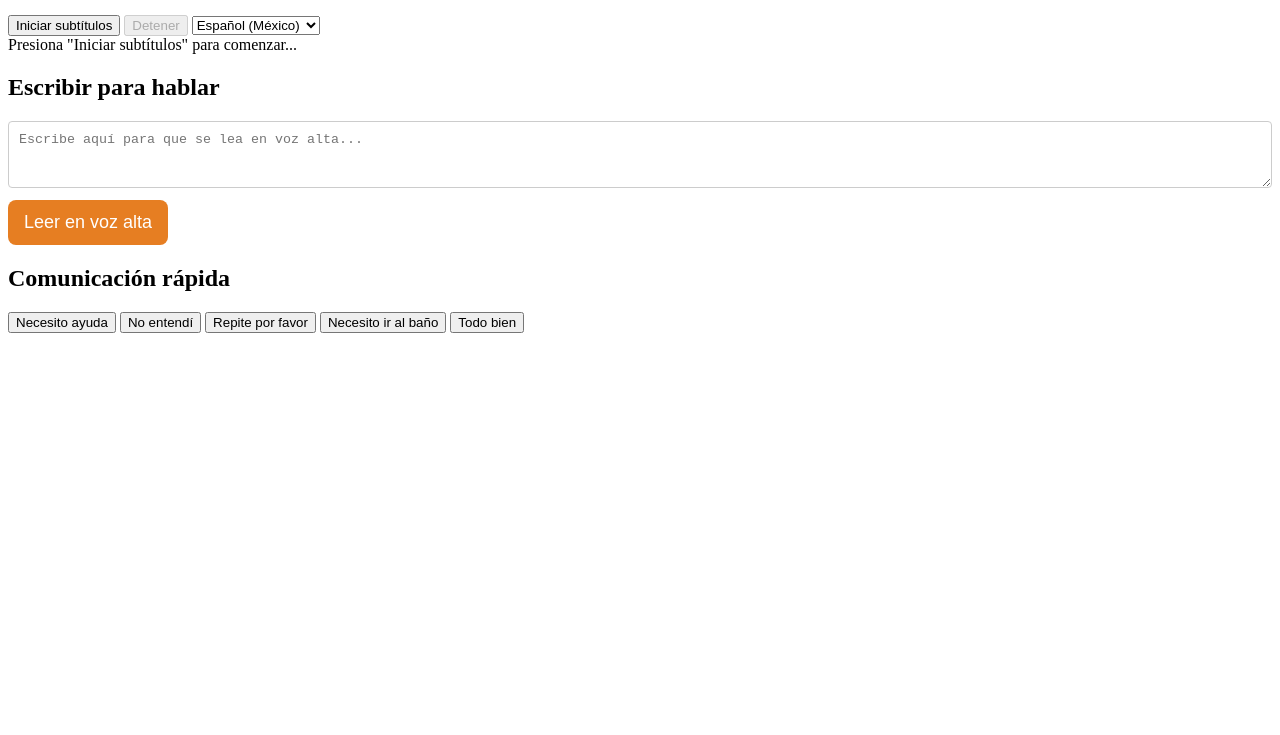
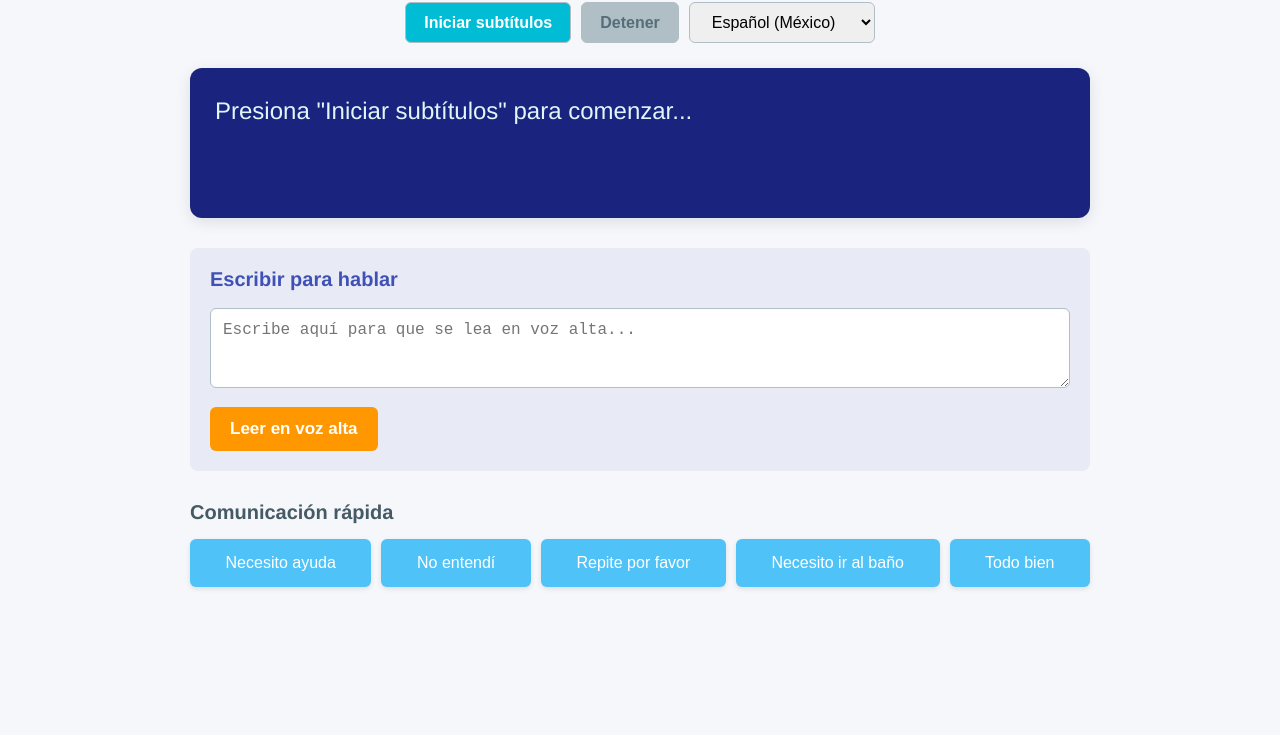
Before and after one commit to tecuanet-debug/smartclass-web, a plain HTML site: page index.html in a window 1280 px wide. Shown: the part 65-800 px from the top of the page. Drawn offline with Linux system fonts and the light colour scheme.

Commit message:
Add files via upload

```diff
--- a/caption.js
+++ b/caption.js
@@ -1,21 +1,56 @@
 // -------------------------------------------------------------------------
-// 1. REFERENCIAS A ELEMENTOS DEL HTML (Se añaden los nuevos elementos)
+// 1. REFERENCIAS A ELEMENTOS DEL HTML
 // -------------------------------------------------------------------------
 const subtitleBox = document.getElementById("captions");
 const quickButtons = document.querySelectorAll(".quickBtn");
 const startBtn = document.getElementById("startBtn");
 const stopBtn = document.getElementById("stopBtn");
 const langSelect = document.getElementById("langSelect");
-
-// NUEVAS REFERENCIAS PARA ESCRIBIR
 const manualText = document.getElementById("manualText");
 const speakManualBtn = document.getElementById("speakManualBtn");
 
 let recognition;
 let isListening = false;
+let availableVoices = [];
 
 // -------------------------------------------------------------------------
-// 2. CONFIGURACIÓN DEL RECONOCIMIENTO DE VOZ (SIN CAMBIOS)
+// 2. FUNCIONES DE LECTURA DE VOZ (SPEAK)
+// -------------------------------------------------------------------------
+
+// Función para obtener las voces disponibles del sistema operativo
+function populateVoiceList() {
+    availableVoices = window.speechSynthesis.getVoices();
+}
+
+// Función central para hablar (usada por los botones y el texto manual)
+function speakPhrase(phrase) {
+    if (phrase.length === 0) return;
+
+    // Detener la escucha si está activa
+    if (isListening) {
+        recognition.stop();
+        stopListeningState();
+    }
+
+    // Mostrar la frase en pantalla
+    subtitleBox.innerText = phrase;
+
+    // Configurar y hacer que hable
+    const speech = new SpeechSynthesisUtterance(phrase);
+    speech.lang = langSelect.value;
+
+    // Opcional: Intenta usar una voz específica del idioma para mayor compatibilidad
+    const selectedVoice = availableVoices.find(voice => voice.lang === speech.lang);
+    if (selectedVoice) {
+        speech.voice = selectedVoice;
+    }
+
+    window.speechSynthesis.speak(speech);
+}
+
+
+// -------------------------------------------------------------------------
+// 3. CONFIGURACIÓN DEL RECONOCIMIENTO DE VOZ (MICRÓFONO)
 // -------------------------------------------------------------------------
 if (!("webkitSpeechRecognition" in window)) {
     alert("Tu navegador no soporta subtítulos en vivo (Web Speech API).");
@@ -36,7 +71,7 @@ if (!("webkitSpeechRecognition" in window)) {
     };
 
     recognition.onerror = (e) => {
-        console.error("Error de reconocimiento:", e);
+        console.error("Error de reconocimiento:", e.error);
         subtitleBox.innerText = "Error: Asegúrate de permitir el uso del micrófono.";
         stopListeningState();
     };
@@ -50,9 +85,7 @@ if (!("webkitSpeechRecognition" in window)) {
     }
 }
 
-// -------------------------------------------------------------------------
-// 3. FUNCIONES AUXILIARES (SIN CAMBIOS)
-// -------------------------------------------------------------------------
+// Funciones de control de estado
 function stopListeningState() {
     isListening = false;
     startBtn.innerText = "Iniciar subtítulos";
@@ -73,15 +106,26 @@ function toggleSubtitles() {
     }
 }
 
+
 // -------------------------------------------------------------------------
-// 4. VINCULACIÓN DE EVENTOS Y NUEVA FUNCIÓN DE ESCRITURA
+// 4. VINCULACIÓN DE EVENTOS (El corazón de la interacción)
 // -------------------------------------------------------------------------
 
-// Conexiones de subtítulos (Sin cambios)
-startBtn.addEventListener("click", toggleSubtitles);
+// Cargar las voces tan pronto como estén disponibles (Necesario para TTS)
+if (window.speechSynthesis.onvoiceschanged !== undefined) {
+    window.speechSynthesis.onvoiceschanged = populateVoiceList;
+}
+
+// Conexión del botón de Inicio: detiene la voz antes de iniciar el micrófono
+startBtn.addEventListener("click", () => {
+    window.speechSynthesis.cancel(); // Detiene cualquier voz que esté hablando
+    toggleSubtitles();
+});
+
+// Conexión del botón de Detener
 stopBtn.addEventListener("click", toggleSubtitles);
 
-// Manejar el cambio de idioma (Sin cambios)
+// Manejar el cambio de idioma
 langSelect.addEventListener("change", () => {
     recognition.lang = langSelect.value;
     if (isListening) {
@@ -90,25 +134,17 @@ langSelect.addEventListener("change", () => {
     }
 });
 
-// NUEVA FUNCIÓN: LEER TEXTO ESCRITO EN VOZ ALTA
+// Botón de Leer en voz alta
 speakManualBtn.addEventListener("click", () => {
     const phrase = manualText.value.trim();
+    speakPhrase(phrase);
+    manualText.value = '';
+});
 
-    if (phrase.length > 0) {
-        // 1. Detener la escucha si está activa
-        if (isListening) {
-            recognition.stop();
-            stopListeningState();
-        }
 
-        // 2. Mostrar la frase en pantalla
-        subtitleBox.innerText = phrase;
-
-        // 3. TTS: Hablar la frase
-        const speech = new SpeechSynthesisUtterance(phrase);
-        speech.lang = langSelect.value;
-
-        window.speechSynthesis.speak(speech);
-
-        // 4. Limpiar el cuadro de texto
-        manualText.v…
+// Botones de frases rápidas
+quickButtons.forEach(btn => {
+    btn.addEventListener("click", () => {
+        speakPhrase(btn.innerText);
+    });
+});
--- a/styles.css
+++ b/styles.css
@@ -1,19 +1,151 @@
-#manualInput textarea {
-    width: 100%;
-    padding: 10px;
-    margin-bottom: 8px;
-    border: 1px solid #ccc;
-    border-radius: 4px;
-    box-sizing: border-box; /* Para incluir padding y borde en el ancho total */
-    resize: vertical; /* Permitir redimensionar solo verticalmente */
+/* --- ESTILOS GENERALES Y FUENTES --- */
+body {
+    font-family: 'Helvetica Neue', Arial, sans-serif; /* Fuente moderna y limpia */
+    margin: 0;
+    padding: 20px;
+    background: #F5F7FA; /* Fondo Gris Claro/Blanco */
+    color: #455A64; /* Texto General Gris Oscuro */
 }
 
-#manualInput #speakManualBtn {
-    padding: 12px 16px;
-    font-size: 18px;
+main {
+    max-width: 900px;
+    margin: 0 auto;
+}
+
+header {
+    text-align: center;
+    margin-bottom: 25px;
+}
+
+header h1 {
+    font-size: 28px;
+    margin: 0 0 15px 0;
+    color: #1A237E; /* Azul Marino Oscuro */
+    font-weight: 500;
+}
+
+/* --- CONTROLES SUPERIORES --- */
+#controls {
+    display: flex;
+    justify-content: center;
+    gap: 10px;
+    margin-bottom: 20px;
+}
+
+#controls button, #langSelect {
+    padding: 10px 18px;
+    font-size: 16px;
+    border-radius: 6px;
+    border: 1px solid #B0BEC5; /* Borde gris suave */
+    cursor: pointer;
+    transition: background 0.2s, transform 0.1s;
+}
+
+#startBtn, #stopBtn {
+    background: #00BCD4; /* Azul Aqua Brillante */
+    color: white;
+    border-color: #00BCD4;
+    font-weight: bold;
+}
+
+#stopBtn:disabled {
+    background: #B0BEC5; /* Gris cuando está deshabilitado */
+    border-color: #B0BEC5;
+    color: #546E7A;
+}
+
+
+/* --- SECCIÓN DE SUBTÍTULOS (LA MÁS IMPORTANTE) --- */
+#captionsContainer {
+    background: #1A237E; /* Azul Marino Oscuro */
+    color: #E0F7FA; /* Blanco Hielo */
+    padding: 25px;
+    border-radius: 12px;
+    min-height: 100px;
+    margin-bottom: 30px;
+    box-shadow: 0 4px 15px rgba(0, 0, 0, 0.1); /* Sombra suave */
+}
+
+.caption {
+    font-size: 24px; /* Un poco más grande para el tablet */
+    line-height: 1.5;
+    font-weight: 300;
+}
+
+
+/* --- SECCIÓN DE ESCRITURA MANUAL --- */
+#manualInput {
+    margin-bottom: 30px;
+    padding: 20px;
+    background: #E8EAF6; /* Fondo lila muy claro */
     border-radius: 8px;
-    background: #e67e22; /* Un color diferente para destacarlo */
+}
+
+#manualInput h2 {
+    font-size: 20px;
+    margin-top: 0;
+    color: #3F51B5; /* Azul índigo */
+}
+
+#manualText {
+    width: 100%;
+    padding: 12px;
+    margin-bottom: 15px;
+    border: 1px solid #B0BEC5;
+    border-radius: 6px;
+    box-sizing: border-box;
+    resize: vertical;
+    font-size: 16px;
+}
+
+#speakManualBtn {
+    padding: 12px 20px;
+    font-size: 17px;
+    border-radius: 6px;
+    background: #FF9800; /* Naranja brillante (contraste) */
     color: #fff;
     border: none;
+    font-weight: bold;
     cursor: pointer;
+    transition: background 0.2s, transform 0.1s;
 }
+
+#speakManualBtn:active, .quickBtn:active, #startBtn:active {
+    transform: scale(0.98);
+}
+
+
+/* --- SECCIÓN DE COMUNICACIÓN RÁPIDA --- */
+#quickActions {
+    margin-bottom: 20px;
+}
+
+#quickActions h2 {
+    font-size: 20px;
+    margin-bottom: 15px;
+    color: #455A64;
+}
+
+.btnGrid {
+    display: flex;
+    flex-wrap: wrap;
+    gap: 10px;
+    justify-content: flex-start; /* Alinear a la izquierda */
+}
+
+.quickBtn {
+    padding: 15px 20px;
+    font-size: 16px;
+    border-radius: 6px;
+    background: #4FC3F7; /* Azul Medio Suave */
+    color: white;
+    border: none;
+    min-width: 140px;
+    flex-grow: 1; /* Permitir que crezcan un poco para llenar el espacio */
+    box-shadow: 0 2px 5px rgba(0, 0, 0, 0.1);
+    transition: background 0.2s;
+}
+
+.quickBtn:hover {
+    background: #29B6F6; /* Un poco más oscuro al pasar el ratón */
+}
```
